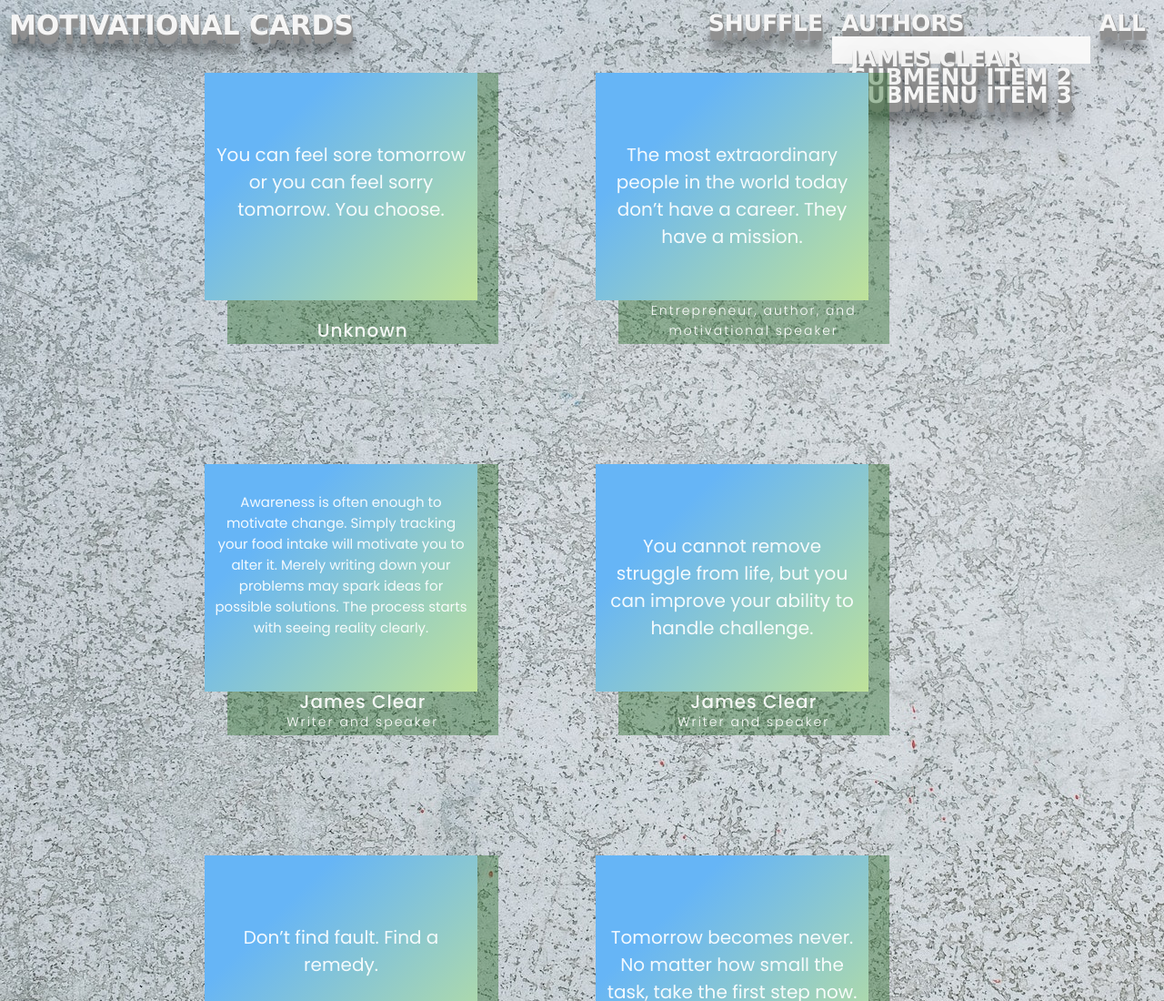
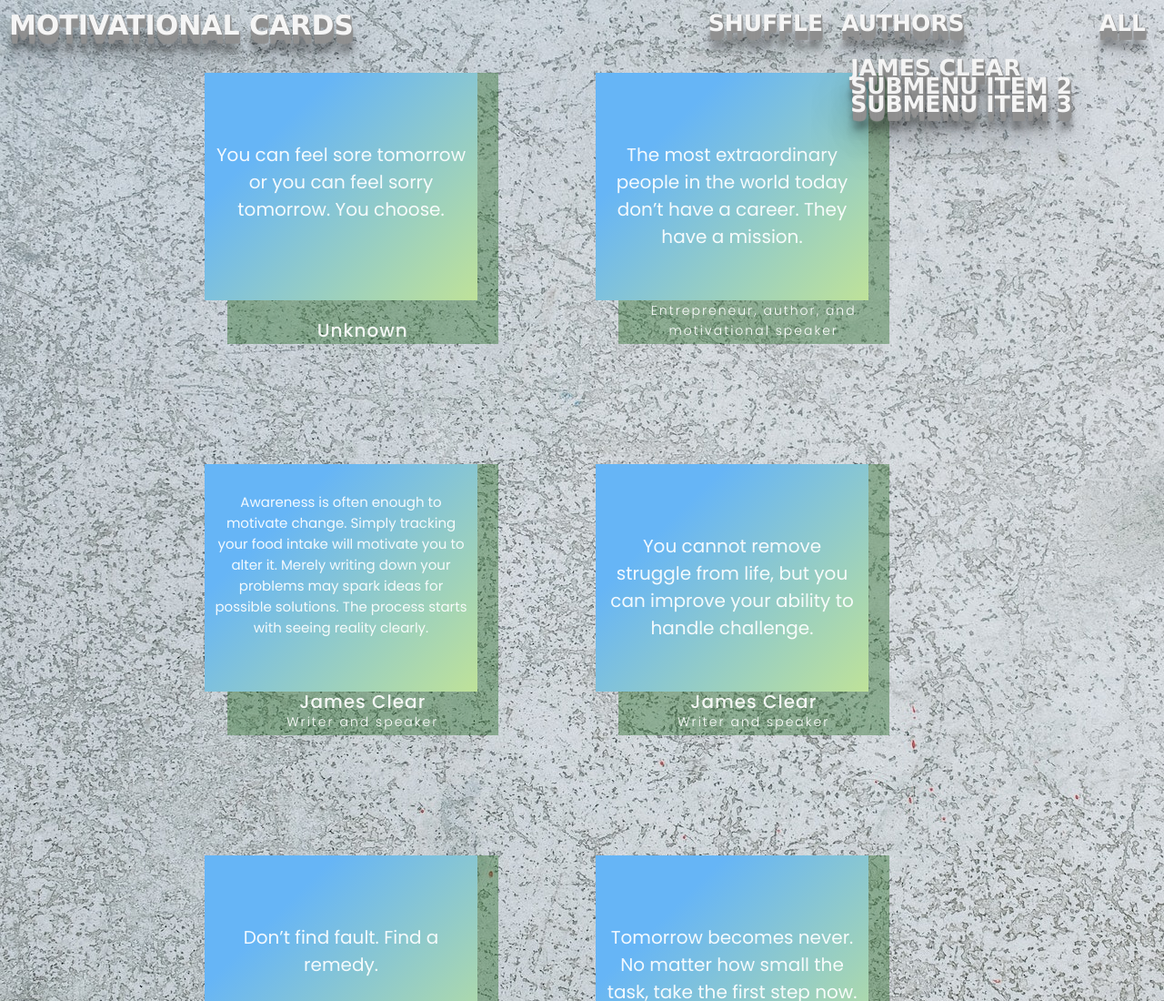
Before and after one commit to davoraltman/flipcards, a plain HTML site: page index.html in a window 1280 px wide. Shown: the top 1100 px of the page at 91% size. Drawn offline with Linux system fonts and the light colour scheme.

Commit message:
Update main.css

```diff
--- a/main.css
+++ b/main.css
@@ -202,13 +202,13 @@ nav li a:hover {
   display: flex;
   flex-direction: column;
   color: #f5f5f5;
-  background: #f8f8f8;
-  padding: 5px 0;
+  z-index: 1000;
+  padding: 1rem 0;
   min-width: 150px;
 }
 
 .submenu li {
-  padding: 5px 10px;
+  padding: 1rem 10px;
 }
 
 .submenu a {
```
